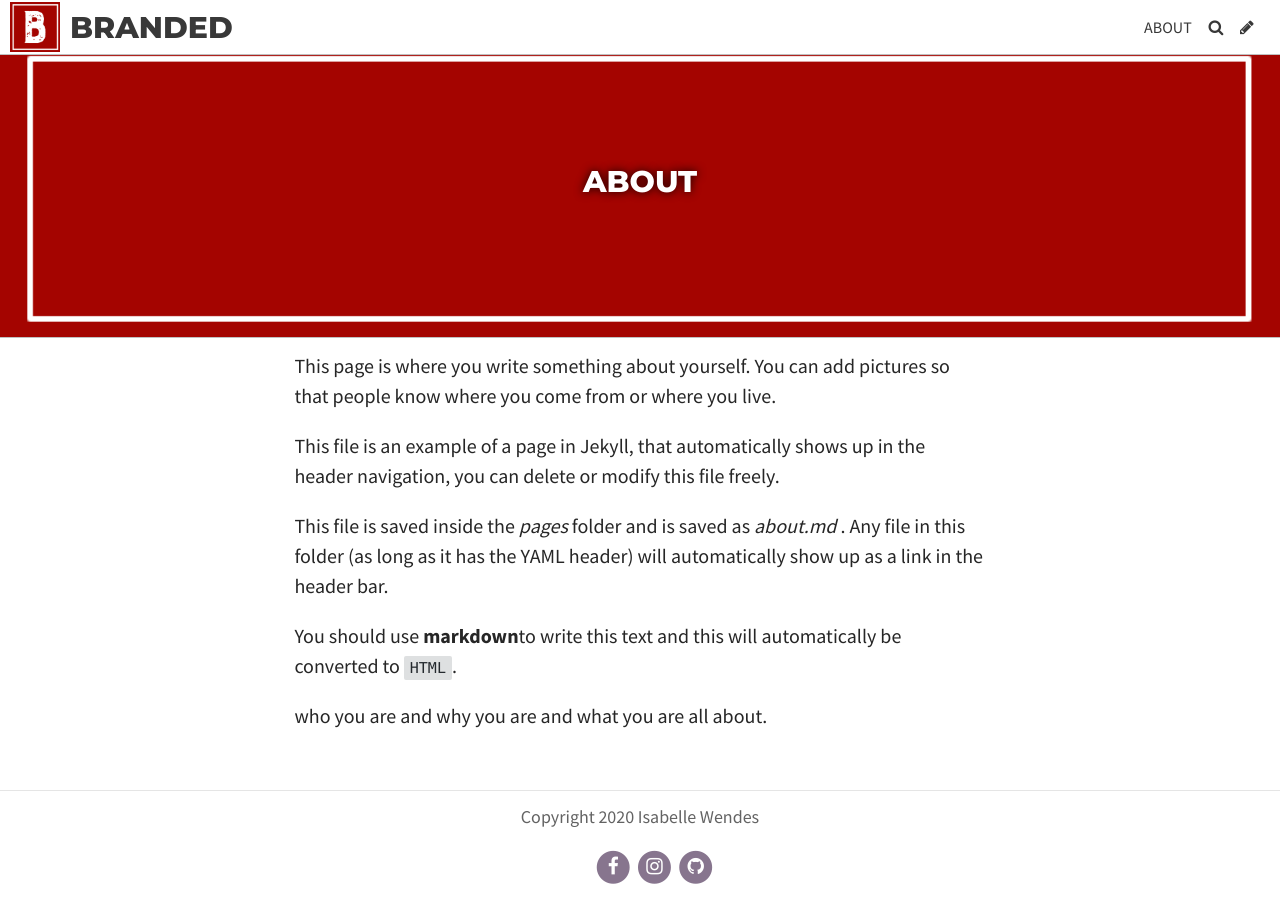
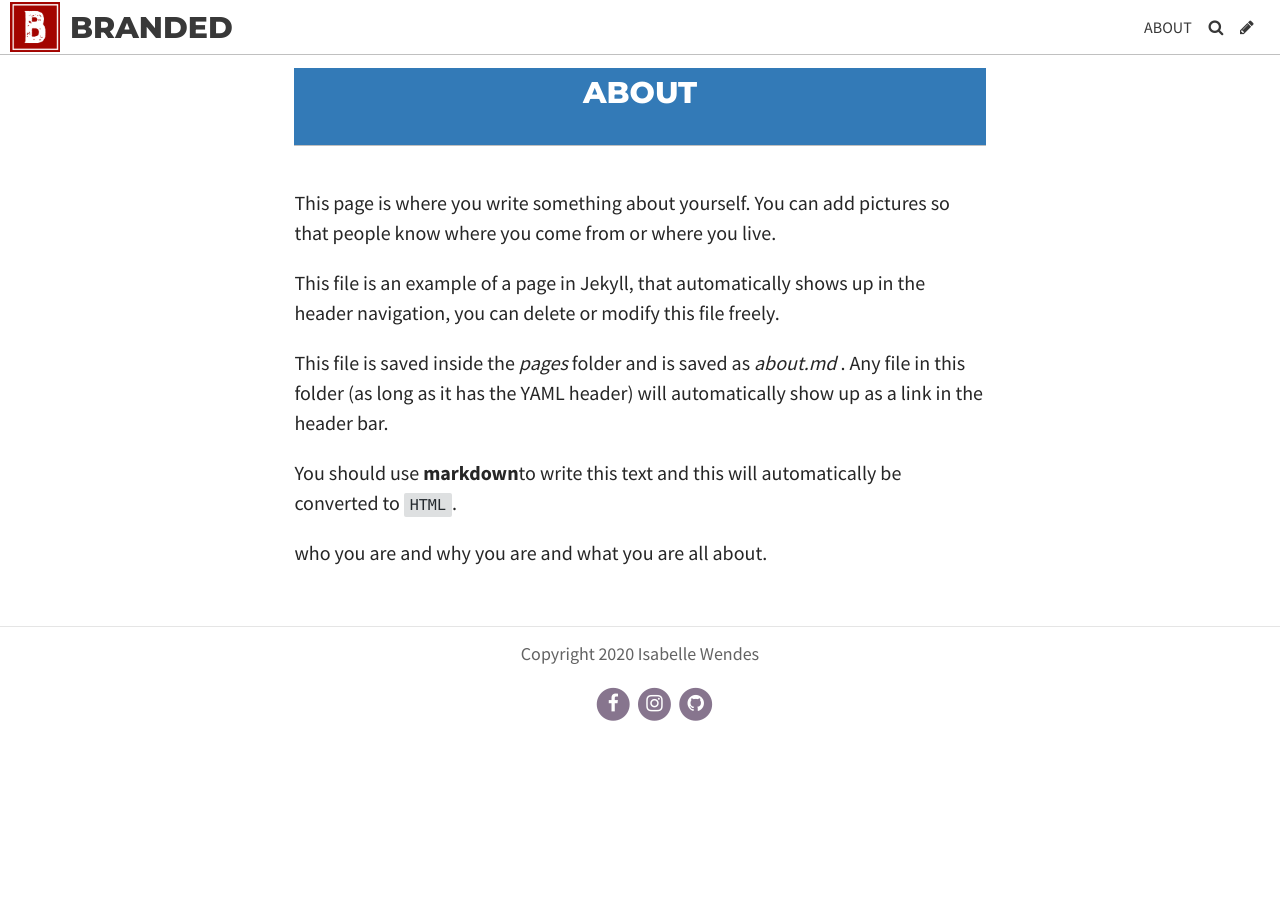
Before and after one commit to IsabelleWendes/Fontastic, a Jekyll site: the page built from pages/about.md, in a window 1280 px wide. Built offline with Jekyll 4.4.1, drawn with Linux system fonts in a browser that asks for light colours; some web fonts are replaced.

Commit message:
Update Page “about”

```diff
--- a/pages/about.md
+++ b/pages/about.md
@@ -4,7 +4,7 @@ title: ABOUT
 subtitle: ""
 permalink: /about/
 date: 2020-06-29T15:36:12.231Z
-header_feature_image: ../uploads/banner.png
+header_feature_image: ""
 published: true
 tags: null
 description: null
```
